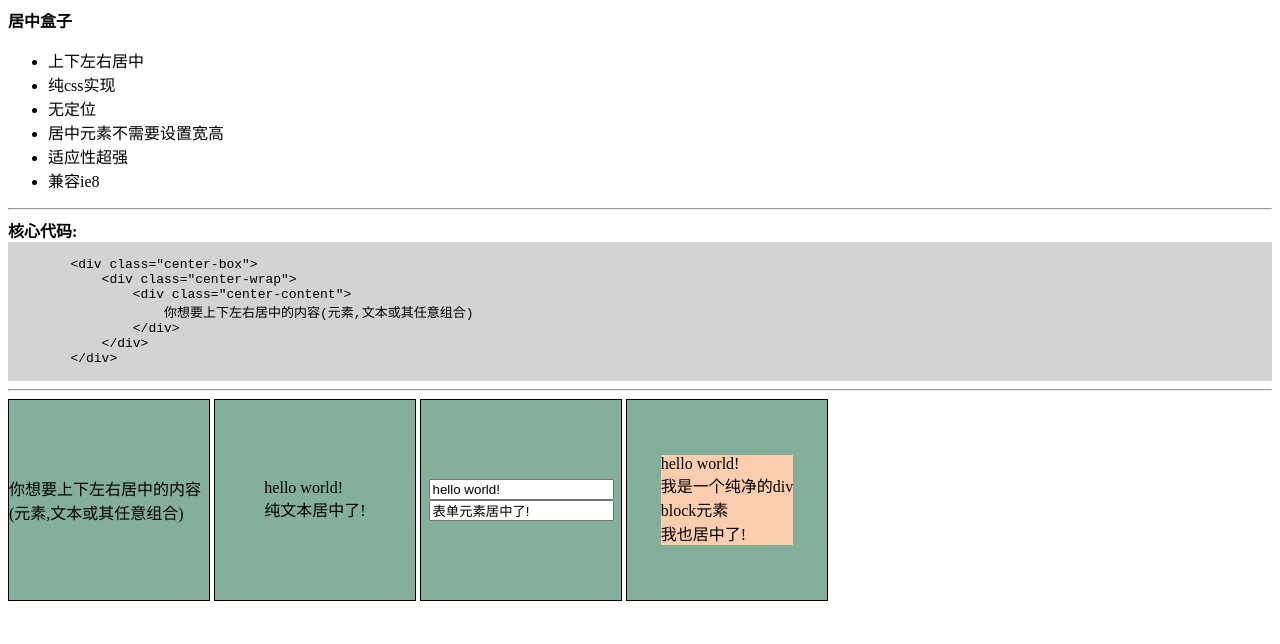
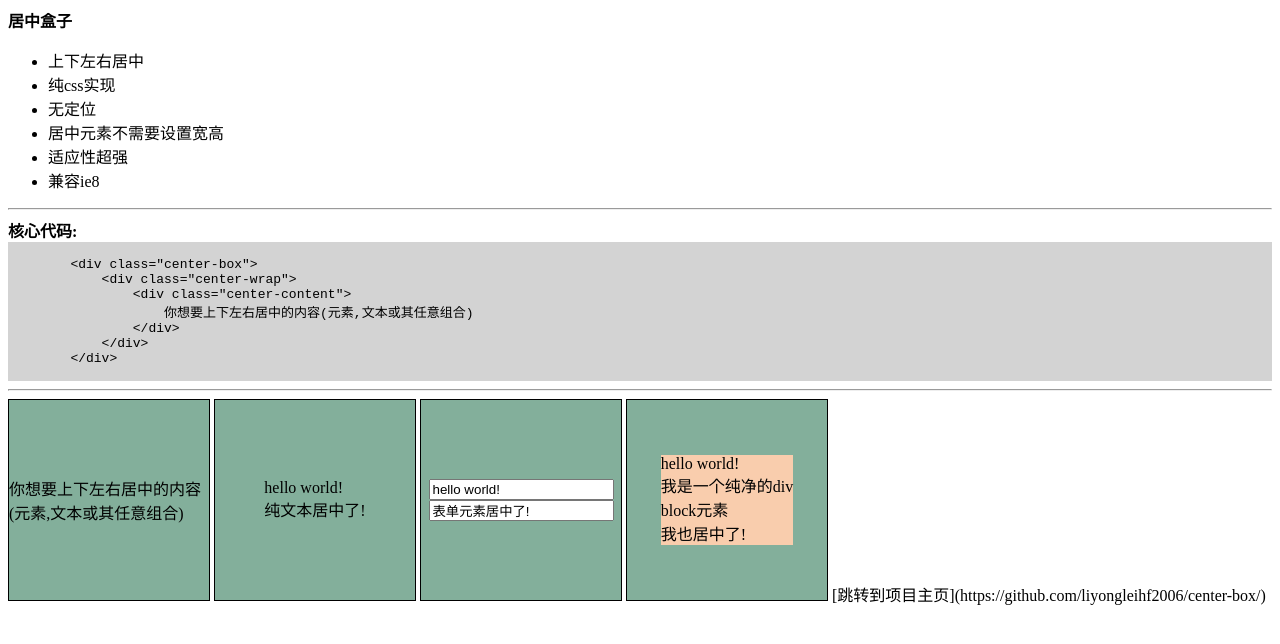
Before and after one commit to liyongleihf2006/center-box, a plain HTML site: page index.html in a window 1280 px wide. Drawn offline with Linux system fonts and the light colour scheme.

Commit message:
Update index.html

```diff
--- a/index.html
+++ b/index.html
@@ -77,5 +77,6 @@
             </div>
         </div>
     </div>
+    [跳转到项目主页](https://github.com/liyongleihf2006/center-box/)
 </body>
 </html>
```
